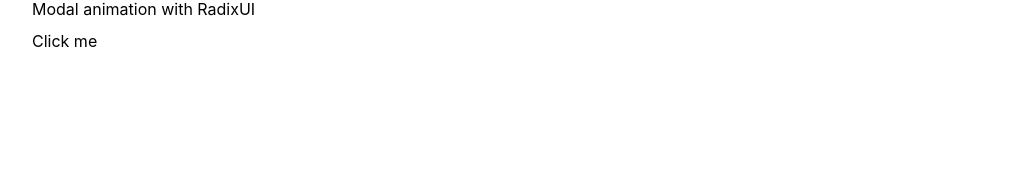
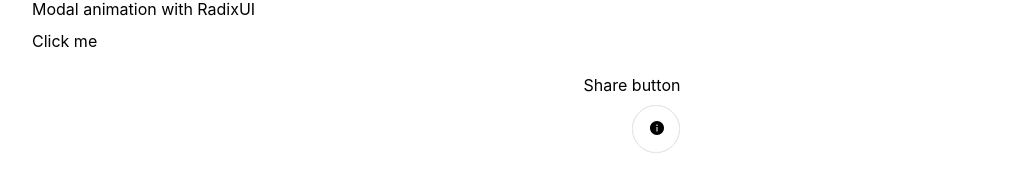
Before and after one commit to shoxie/tailwind-motion, a Next.js app: page / in a window 1280 px wide. Shown: the part 575-766 px from the top of the page, without its empty margins (8-1021 px from the left). Built offline with nearby package versions, Linux system fonts and the light colour scheme.

Commit message:
add share button

```diff
--- /dev/null
+++ b/src/common/StyledButton/ShareButton.tsx
@@ -0,0 +1,97 @@
+import { motion, useAnimation } from "framer-motion";
+import {
+  AiFillFacebook,
+  AiFillInstagram,
+  AiFillLinkedin,
+  AiFillInfoCircle,
+  AiFillCloseCircle
+} from "react-icons/ai";
+import { useState } from "react";
+
+const ShareButton = () => {
+  const instagramControls = useAnimation();
+  const facebookControls = useAnimation();
+  const linkedinControls = useAnimation();
+  const [isAnimating, setIsAnimating] = useState(false);
+  const [isOpen, setIsOpen] = useState(false);
+
+  const animateOpen = async () => {
+    setIsAnimating(true);
+    setIsOpen(true);
+    await facebookControls.start({
+      left: 50,
+      transition: { duration: 0.3 },
+    });
+    await instagramControls.start({
+      top: -50,
+      transition: { duration: 0.3 },
+    });
+    await linkedinControls.start({
+      left: -50,
+      transition: { duration: 0.3 },
+    });
+    setIsAnimating(false);
+  };
+
+  const animateClose = async () => {
+    setIsAnimating(true);
+    setIsOpen(false);
+    await facebookControls.start({
+      left: 0,
+      transition: { duration: 0.3 },
+    });
+    await instagramControls.start({
+      top: 0,
+      transition: { duration: 0.3 },
+    });
+    await linkedinControls.start({
+      left: 0,
+      transition: { duration: 0.3 },
+    });
+    setIsAnimating(false);
+  };
+
+  const handleClick = () => {
+    if (isAnimating) return;
+    if (isOpen) {
+      animateClose();
+    } else {
+      animateOpen();
+    }
+  };
+  return (
+    <div className="relative">
+      <div className="absolute z-[2] bg-white p-3 px-4 border rounded-full w-12 h-12">
+        <button type="button" onClick={handleClick}>
+          {!isOpen ? <AiFillInfoCircle /> : <AiFillCloseCircle/>}
+        </button>
+      </div>
+      <motion.div
+        animate={facebookControls}
+        className="bg-red-400 absolute p-3 px-4 border rounded-full z-[1] max-w-max w-12 h-12"
+      >
+        <div className="flex items-center justify-center w-full h-full">
+          <AiFillFacebook />
+        </div>
+      </motion.div>
+      <motion.div
+        animate={instagramControls}
+        className="bg-green-400 absolute p-3 px-4 border rounded-full z-[1] max-w-max w-12 h-12"
+      >
+        <div className="flex items-center justify-center w-full h-full">
+          <AiFillInstagram />
+        </div>
+      </motion.div>
+      <motion.div
+        animate={linkedinControls}
+        className="bg-blue-400 absolute p-3 px-4 border rounded-full z-[1] max-w-max w-12 h-12"
+      >
+        <div className="flex items-center justify-center w-full h-full">
+          <AiFillLinkedin />
+        </div>
+      </motion.div>
+    </div>
+  );
+};
+
+export default ShareButton;
--- a/src/pages/index.tsx
+++ b/src/pages/index.tsx
@@ -6,6 +6,7 @@ import Dialog from "@/common/Dialog";
 import NotificationContainer from "@/common/Notification/Container";
 import classNames from "classnames";
 import { useState } from "react";
+import ShareButton from "@/common/StyledButton/ShareButton";
 
 const Home = () => {
   const [isDark, setIsDark] = useState<boolean>(false);
@@ -16,9 +17,7 @@ const Home = () => {
   };
 
   return (
-    <div className={classNames(
-      "",
-      isDark ? "dark" : "")}>
+    <div className={classNames("", isDark ? "dark" : "")}>
       <div
         className={classNames(
           "transition-all flex flex-col px-10 space-y-5 dark:bg-[#232136] dark:text-[#e0def4] min-h-screen"
@@ -50,6 +49,12 @@ const Home = () => {
             <Dialog />
           </div>
         </div>
+        <div className="flex flex-col items-center space-y-2">
+          <span>Share button</span>
+          <div>
+            <ShareButton />
+          </div>
+        </div>
         <div className="fixed top-5 right-5 w-96">
           <div className="flex flex-col space-y-2">
             <span>Notification UI</span>
```
